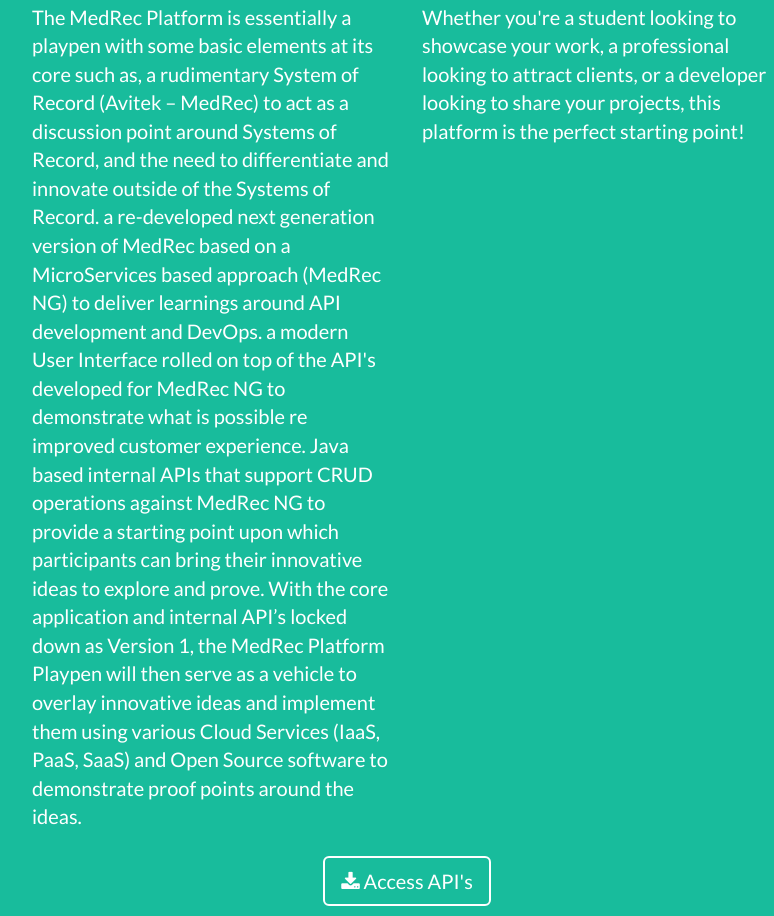
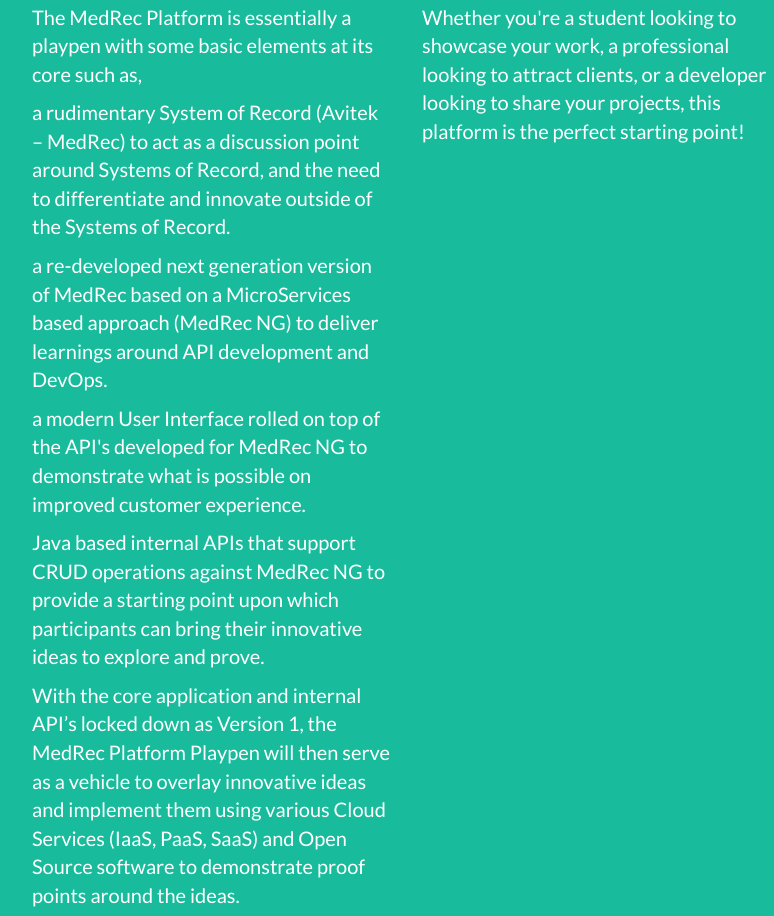
Before and after one commit to vijaykumaryenne/medrecwebsite, a website: page index.html in a window 1280 px wide. Shown: the part 1834-2750 px from the top of the page, without its empty margins (233-1007 px from the left). Drawn offline with nearby package versions, Linux system fonts and the light colour scheme.

Commit message:
index html

```diff
--- a/index.html
+++ b/index.html
@@ -169,11 +169,11 @@
             <div class="row">
                 <div class="col-lg-4 col-lg-offset-2">
                     <p>The MedRec Platform is essentially a playpen with some basic elements at its core such as,
-                      a rudimentary System of Record (Avitek – MedRec) to act as a discussion point around Systems of Record, and the need to differentiate and innovate outside of the Systems of Record.
-a re-developed next generation version of MedRec based on a MicroServices based approach (MedRec NG) to deliver learnings around API development and DevOps.
-a modern User Interface rolled on top of the API's developed for MedRec NG to demonstrate what is possible re improved customer experience.
-Java based internal APIs that support CRUD operations against MedRec NG to provide a starting point upon which participants can bring their innovative ideas to explore and prove.
-With the core application and internal API’s locked down as Version 1, the MedRec Platform Playpen will then serve as a vehicle to overlay innovative ideas and implement them using various Cloud Services (IaaS, PaaS, SaaS) and Open Source software to demonstrate proof points around the ideas.</p>
+                    <p>  a rudimentary System of Record (Avitek – MedRec) to act as a discussion point around Systems of Record, and the need to differentiate and innovate outside of the Systems of Record. <p>
+                    <p>  a re-developed next generation version of MedRec based on a MicroServices based approach (MedRec NG) to deliver learnings around API development and DevOps.</p>
+                    <p>  a modern User Interface rolled on top of the API's developed for MedRec NG to demonstrate what is possible on improved customer experience.</p>
+                    <p>  Java based internal APIs that support CRUD operations against MedRec NG to provide a starting point upon which participants can bring their innovative ideas to explore and prove.</p>
+                    <p>  With the core application and internal API’s locked down as Version 1, the MedRec Platform Playpen will then serve as a vehicle to overlay innovative ideas and implement them using various Cloud Services (IaaS, PaaS, SaaS) and Open Source software to demonstrate proof points around the ideas.</p>
                 </div>
                 <div class="col-lg-4">
                     <p>Whether you're a student looking to showcase your work, a professional looking to attract clients, or a developer looking to share your projects, this platform is the perfect starting point!</p>
```
Also changed, not shown: 1 other file.
